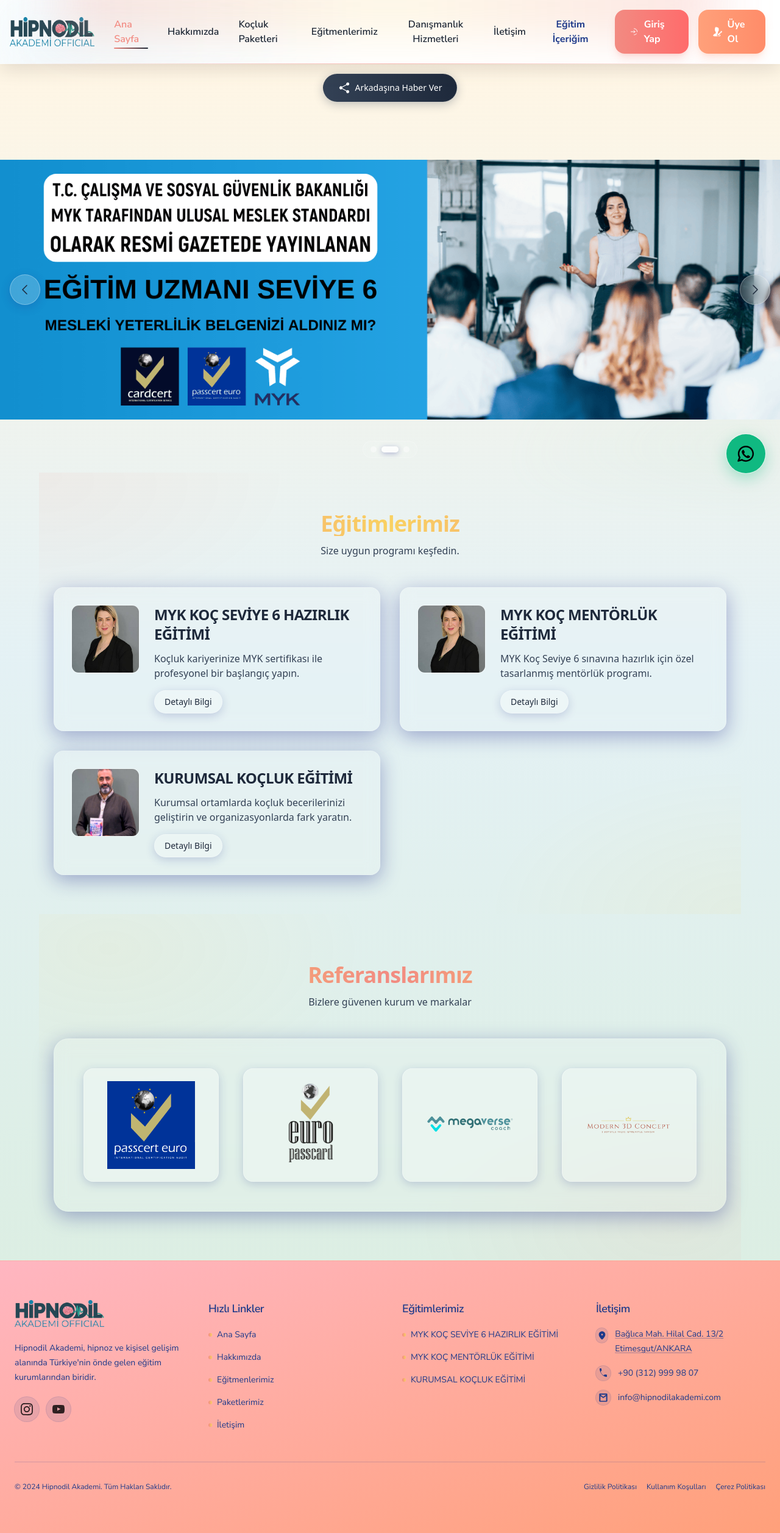
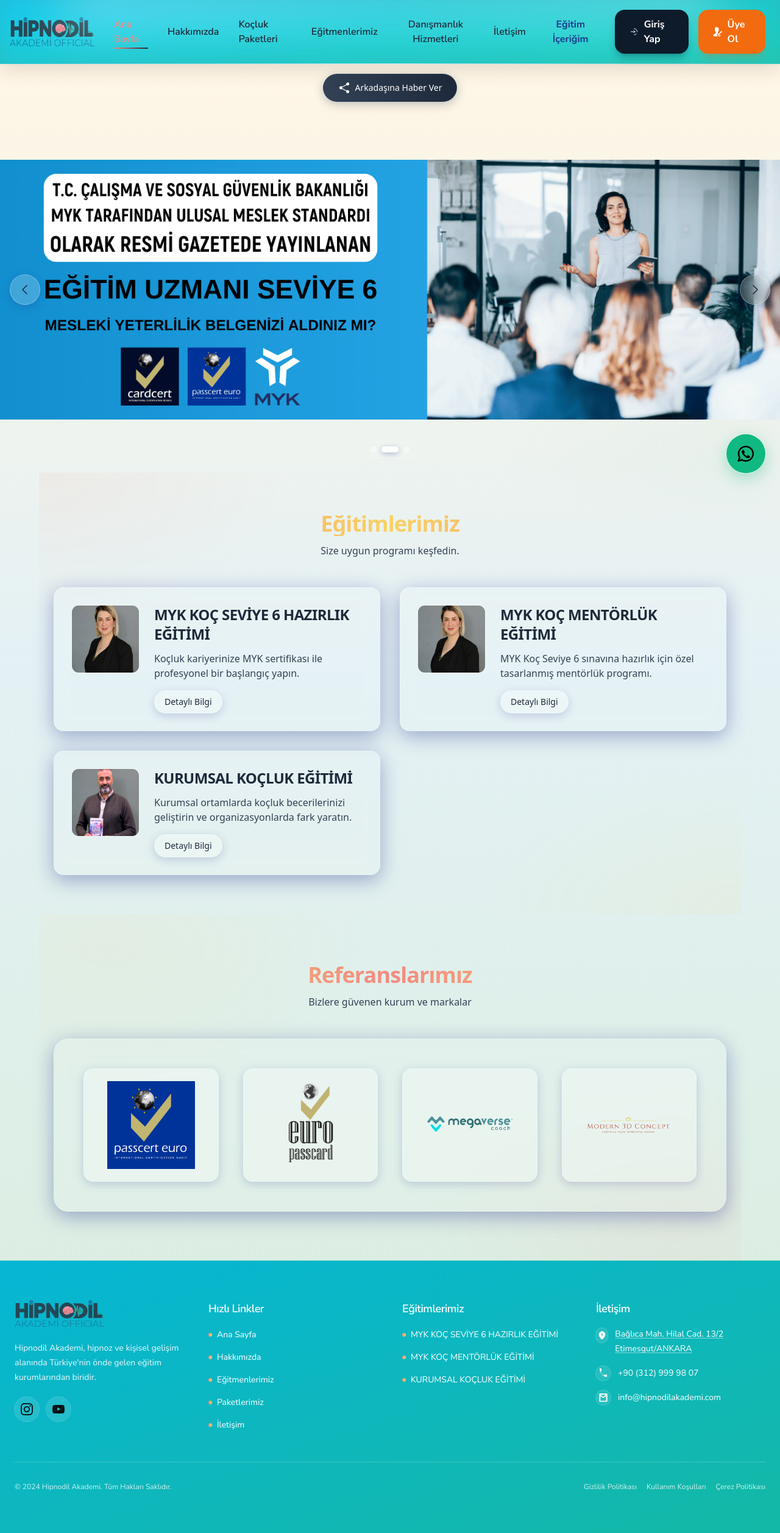
Before and after one commit to tetik-mehmet/hipnodil-akademi, a Next.js app: page / in a window 1280 px wide. Shown: the whole page at 61% size. Built offline with nearby package versions, Linux system fonts and the light colour scheme.

Commit message:
footer header frontend

```diff
--- a/app/components/Footer.js
+++ b/app/components/Footer.js
@@ -23,7 +23,7 @@
     });
   };
   return (
-    <footer className="relative mt-0 w-full overflow-hidden bg-gradient-to-br from-[#FFB6C1] to-[#FFA07A] backdrop-blur-xl backdrop-saturate-150 border-t border-[#FFB6C1]/30">
+    <footer className="relative mt-0 w-full overflow-hidden bg-gradient-to-br from-[#06b6d4] to-[#14b8a6] backdrop-blur-xl backdrop-saturate-150 border-t border-white/20">
       <div className="relative mx-auto max-w-7xl px-4 py-12 md:px-6 md:py-16">
         <div className="grid grid-cols-1 gap-10 md:grid-cols-4">
           {/* Logo + Tanım */}
@@ -38,7 +38,7 @@
                 priority
               />
             </Link>
-            <p className="mt-4 text-sm/6 text-[#1e3a8a]">
+            <p className="mt-4 text-sm/6 text-white/90">
               Hipnodil Akademi, hipnoz ve kişisel gelişim alanında
               Türkiye&#39;nin önde gelen eğitim kurumlarından biridir.
             </p>
@@ -73,7 +73,7 @@
                       ? "noopener noreferrer"
                       : undefined
                   }
-                  className="group relative inline-flex h-10 w-10 items-center justify-center rounded-full bg-[#1e3a8a]/10 ring-1 ring-[#1e3a8a]/20 transition-all duration-300 hover:bg-[#1e3a8a]/20 hover:scale-110 hover:rotate-3 hover:shadow-lg hover:shadow-[#1e3a8a]/25"
+                  className="group relative inline-flex h-10 w-10 items-center justify-center rounded-full bg-white/10 ring-1 ring-white/20 transition-all duration-300 hover:bg-white/20 hover:scale-110 hover:rotate-3 hover:shadow-lg hover:shadow-white/25"
                 >
                   {item.src ? (
                     <Image
@@ -81,13 +81,13 @@
                       alt={item.label}
                       width={20}
                       height={20}
-                      className="h-5 w-5 object-contain opacity-80 transition-all duration-300 group-hover:opacity-100 group-hover:scale-110 group-hover:rotate-6"
+                      className="h-5 w-5 object-contain opacity-90 transition-all duration-300 group-hover:opacity-100 group-hover:scale-110 group-hover:rotate-6"
                       priority={false}
                     />
                   ) : (
                     <svg
                       viewBox="0 0 24 24"
-                      className="h-5 w-5 text-[#1e3a8a] transition-all duration-300 group-hover:text-[#1e3a8a]/80 group-hover:scale-110 group-hover:rotate-6"
+                      className="h-5 w-5 text-white transition-all duration-300 group-hover:text-white/90 group-hover:scale-110 group-hover:rotate-6"
                       fill="currentColor"
                       aria-hidden
                     >
@@ -101,7 +101,7 @@
 
           {/* Hızlı Linkler */}
           <div>
-            <h3 className="text-lg font-semibold tracking-tight text-[#1e3a8a]">
+            <h3 className="text-lg font-semibold tracking-tight text-white">
               Hızlı Linkler
             </h3>
             <ul className="mt-4 space-y-3 text-sm/6">
@@ -115,10 +115,10 @@
                 <li key={l.label}>
                   <Link
                     href={l.href}
-                    className="group inline-flex items-center gap-2 text-[#1e3a8a] transition hover:text-[#1e3a8a]/80"
+                    className="group inline-flex items-center gap-2 text-white transition hover:text-white/90"
                   >
                     <span className="h-1.5 w-1.5 rounded-full bg-gradient-to-r from-[#F28B82] to-[#F9D162]" />
-                    <span className="relative after:absolute after:-bottom-0.5 after:left-0 after:h-px after:w-0 after:bg-[#1e3a8a] after:transition-all group-hover:after:w-full">
+                    <span className="relative after:absolute after:-bottom-0.5 after:left-0 after:h-px after:w-0 after:bg-white after:transition-all group-hover:after:w-full">
                       {l.label}
                     </span>
                   </Link>
@@ -129,7 +129,7 @@
 
           {/* Eğitimlerimiz */}
           <div>
-            <h3 className="text-lg font-semibold tracking-tight text-[#1e3a8a]">
+            <h3 className="text-lg font-semibold tracking-tight text-white">
               Eğitimlerimiz
             </h3>
             <ul className="mt-4 space-y-3 text-sm/6">
@@ -147,13 +147,13 @@
                   href: "/kurslar/kurumsal_kocluk",
                 },
               ].map((item) => (
-                <li key={item.label} className="text-[#1e3a8a]">
+                <li key={item.label} className="text-white">
                   <Link
                     href={item.href}
-                    className="group inline-flex items-center gap-2 transition hover:text-[#1e3a8a]/80"
+                    className="group inline-flex items-center gap-2 transition hover:text-white/90"
                   >
                     <span className="h-1.5 w-1.5 rounded-full bg-gradient-to-r from-[#F28B82] to-[#F9D162]" />
-                    <span className="relative after:absolute after:-bottom-0.5 after:left-0 after:h-px after:w-0 after:bg-[#1e3a8a] after:transition-all group-hover:after:w-full">
+                    <span className="relative after:absolute after:-bottom-0.5 after:left-0 after:h-px after:w-0 after:bg-white after:transition-all group-hover:after:w-full">
                       {item.label}
                     </span>
                   </Link>
@@ -164,15 +164,15 @@
 
           {/* İletişim */}
           <div>
-            <h3 className="text-lg font-semibold tracking-tight text-[#1e3a8a]">
+            <h3 className="text-lg font-semibold tracking-tight text-white">
               İletişim
             </h3>
-            <ul className="mt-4 space-y-4 text-sm/6 text-[#1e3a8a]">
+            <ul className="mt-4 space-y-4 text-sm/6 text-white">
               <li className="flex items-start gap-3">
-                <span className="mt-0.5 inline-flex h-6 w-6 items-center justify-center rounded-full bg-[#1e3a8a]/10 ring-1 ring-[#1e3a8a]/20">
+                <span className="mt-0.5 inline-flex h-6 w-6 items-center justify-center rounded-full bg-white/10 ring-1 ring-white/20">
                   <svg
                     viewBox="0 0 24 24"
-                    className="h-4 w-4 text-[#1e3a8a]"
+                    className="h-4 w-4 text-white"
                     fill="currentColor"
                   >
                     <path d="M12 2C7.58 2 4 5.58 4 10c0 5.25 7 12 8 12s8-6.75 8-12c0-4.42-3.58-8-8-8Zm0 10a2 2 0 1 1 0-4 2 2 0 0 1 0 4Z" />
@@ -182,30 +182,30 @@
                   href="https://www.google.com/maps?q=Ba%C4%9Fl%C4%B1ca%20Mah.%20Hilal%20Cad.%2013%2F2%20Etimesgut%2FANKARA"
                   target="_blank"
                   rel="noopener noreferrer"
-                  className="hover:text-[#1e3a8a]/80 underline decoration-[#1e3a8a]/40 underline-offset-2"
+                  className="hover:text-white/90 underline decoration-white/50 underline-offset-2"
                 >
                   Bağlıca Mah. Hilal Cad. 13/2 Etimesgut/ANKARA
                 </a>
               </li>
               <li className="flex items-center gap-3">
-                <span className="inline-flex h-6 w-6 items-center justify-center rounded-full bg-[#1e3a8a]/10 ring-1 ring-[#1e3a8a]/20">
+                <span className="inline-flex h-6 w-6 items-center justify-center rounded-full bg-white/10 ring-1 ring-white/20">
                   <svg
                     viewBox="0 0 24 24"
-                    className="h-4 w-4 text-[#1e3a8a]"
+                    className="h-4 w-4 text-white"
                     fill="currentColor"
                   >
                     <path d="M6.62 10.79a15.05 15.05 0 0 0 6.59 6.59l2.2-2.2a1 1 0 0 1 1.03-.24c1.12.37 2.33.57 3.56.57a1 1 0 0 1 1 1V20a1 1 0 0 1-1 1C12.85 21 3 11.15 3 0.99A1 1 0 0 1 4 0h2.49a1 1 0 0 1 1 1c0 1.23.2 2.44.57 3.56a1 1 0 0 1-.24 1.03l-2.2 2.2Z" />
                   </svg>
                 </span>
-                <a href="tel:+903129998807" className="hover:text-[#1e3a8a]/80">
+                <a href="tel:+903129998807" className="hover:text-white/90">
                   +90 (312) 999 98 07
                 </a>
               </li>
               <li className="flex items-center gap-3">
-                <span className="inline-flex h-6 w-6 items-center justify-center rounded-full bg-[#1e3a8a]/10 ring-1 ring-[#1e3a8a]/20">
+                <span className="inline-flex h-6 w-6 items-center justify-center rounded-full bg-white/10 ring-1 ring-white/20">
                   <svg
                     viewBox="0 0 24 24"
-                    className="h-4 w-4 text-[#1e3a8a]"
+                    className="h-4 w-4 text-white"
                     fill="currentColor"
                   >
                     <path d="M2 4a2 2 0 0 1 2-2h16a2 2 0 0 1 2 2v16a2 2 0 0 1-2 2H4a2 2 0 0 1-2-2V4Zm3 1 7 5 7-5H5Zm14 3.24-7 5-7-5V20h14V8.24Z" />
@@ -213,7 +213,7 @@
                 </span>
                 <a
                   href="mailto:info@hipnodilakademi.com"
-                  className="hover:text-[#1e3a8a]/80"
+                  className="hover:text-white/90"
                 >
                   info@hipnodilakademi.com
                 </a>
@@ -223,26 +223,17 @@
         </div>
 
         {/* Alt Çizgi ve Telif */}
-        <div className="mt-10 border-t border-[#1e3a8a]/20 pt-6 text-xs/6 text-[#1e3a8a] md:mt-12 md:pt-7">
+        <div className="mt-10 border-t border-white/20 pt-6 text-xs/6 text-white/80 md:mt-12 md:pt-7">
           <div className="flex flex-col items-start justify-between gap-4 md:flex-row md:items-center">
             <p>© 2024 Hipnodil Akademi. Tüm Hakları Saklıdır.</p>
             <div className="flex flex-wrap items-center gap-4">
-              <Link
-                href="#"
-                className="hover:text-[#1e3a8a]/80 transition-colors"
-              >
+              <Link href="#" className="hover:text-white/90 transition-colors">
                 Gizlilik Politikası
               </Link>
-              <Link
-                href="#"
-                className="hover:text-[#1e3a8a]/80 transition-colors"
-              >
+              <Link href="#" className="hover:text-white/90 transition-colors">
                 Kullanım Koşulları
               </Link>
-              <Link
-                href="#"
-                className="hover:text-[#1e3a8a]/80 transition-colors"
-              >
+              <Link href="#" className="hover:text-white/90 transition-colors">
                 Çerez Politikası
               </Link>
             </div>
@@ -255,7 +246,7 @@
         <button
           onClick={scrollToTop}
           aria-label="Sayfanın en üstüne git"
-          className="fixed bottom-6 left-6 z-50 inline-flex h-12 w-12 items-center justify-center rounded-full bg-gradient-to-r from-[#1e3a8a] to-[#1e40af] text-white shadow-lg shadow-[#1e3a8a]/25 transition-all duration-300 hover:scale-110 hover:shadow-xl hover:shadow-[#1e3a8a]/40 focus:outline-none focus:ring-2 focus:ring-[#1e3a8a]/50 focus:ring-offset-2"
+          className="fixed bottom-6 left-6 z-50 inline-flex h-12 w-12 items-center justify-center rounded-full bg-gradient-to-r from-[#0e7490] to-[#0f766e] text-white shadow-lg shadow-black/20 transition-all duration-300 hover:scale-110 hover:shadow-xl hover:shadow-black/30 focus:outline-none focus:ring-2 focus:ring-white/40 focus:ring-offset-2"
         >
           <svg
             className="h-6 w-6 transition-transform duration-300 group-hover:-translate-y-0.5"
--- a/app/components/Header.js
+++ b/app/components/Header.js
@@ -84,10 +84,15 @@
     checkAuthAndRedirect();
   };
   return (
-    <header className="sticky top-0 z-50 w-full bg-white md:bg-white/10 md:supports-[backdrop-filter]:bg-white/10 md:backdrop-blur-xl md:backdrop-saturate-150 border-b border-gray-200 md:border-white/20 shadow-[0_8px_30px_rgba(0,0,0,0.12)]">
+    <header className="sticky top-0 z-50 w-full bg-gradient-to-br from-[#06b6d4] to-[#14b8a6] border-b border-white/20 shadow-[0_8px_30px_rgba(0,0,0,0.12)]">
+      {/* Glassmorphism overlay */}
+      <div
+        aria-hidden
+        className="pointer-events-none absolute inset-0 bg-white/15 supports-[backdrop-filter]:bg-white/10 backdrop-blur-xl backdrop-saturate-150"
+      />
       <div className="relative mx-auto flex max-w-7xl items-center justify-between px-4 py-3 md:px-6 md:py-4">
         {/* Dekoratif yumuşak parıltı */}
-        <div className="pointer-events-none absolute inset-x-0 -top-8 mx-auto h-16 max-w-5xl scale-100 bg-gradient-to-r from-[#F28B82]/30 via-[#F9D162]/20 to-[#F28B82]/30 blur-2xl md:h-20 md:scale-105" />
+        <div className="pointer-events-none absolute inset-x-0 -top-8 mx-auto h-16 max-w-5xl scale-100 bg-gradient-to-r from-white/30 via-white/20 to-white/30 blur-2xl md:h-20 md:scale-105" />
         <Link href="/" className="flex items-center gap-3 -ml-2">
           <Image
             src="/hipnodilakademilogo.png"
@@ -288,7 +293,7 @@
             <>
               <Link
                 href="/login"
-                className="group relative overflow-hidden rounded-2xl bg-gradient-to-r from-[#F28B82] to-[#FF6B6B] px-6 py-3 font-bold text-white shadow-lg shadow-[#F28B82]/25 transition-all duration-300 ease-out hover:shadow-xl hover:shadow-[#F28B82]/40 hover:-translate-y-1 hover:scale-105 focus-visible:outline-none focus-visible:ring-2 focus-visible:ring-[#F28B82]/60 active:scale-95"
+                className="group relative overflow-hidden rounded-2xl bg-[#0D1B2A] px-6 py-3 font-bold text-white shadow-lg shadow-[#0D1B2A]/25 transition-all duration-300 ease-out hover:shadow-xl hover:shadow-[#0D1B2A]/40 hover:-translate-y-1 hover:scale-105 focus-visible:outline-none focus-visible:ring-2 focus-visible:ring-[#0D1B2A]/60 active:scale-95"
               >
                 <span className="relative z-10 flex items-center gap-2">
                   <svg
@@ -313,12 +318,10 @@
                   </svg>
                   Giriş Yap
                 </span>
-                <div className="absolute inset-0 bg-gradient-to-r from-[#FF6B6B] to-[#FF8E8E] opacity-0 transition-opacity duration-300 group-hover:opacity-100"></div>
-                <div className="absolute inset-0 bg-white/20 opacity-0 transition-opacity duration-300 group-hover:opacity-100"></div>
               </Link>
               <Link
                 href="/signup"
-                className="group relative overflow-hidden rounded-2xl bg-gradient-to-r from-[#FFA07A] to-[#FF8C69] px-6 py-3 font-bold text-white shadow-lg shadow-[#FFA07A]/25 transition-all duration-300 ease-out hover:shadow-xl hover:shadow-[#FFA07A]/40 hover:-translate-y-1 hover:scale-105 focus-visible:outline-none focus-visible:ring-2 focus-visible:ring-[#FFA07A]/60 active:scale-95"
+                className="group relative overflow-hidden rounded-2xl bg-[#F26B0F] px-6 py-3 font-bold text-white shadow-lg shadow-[#F26B0F]/25 transition-all duration-300 ease-out hover:shadow-xl hover:shadow-[#F26B0F]/40 hover:-translate-y-1 hover:scale-105 focus-visible:outline-none focus-visible:ring-2 focus-visible:ring-[#F26B0F]/60 active:scale-95"
               >
                 <span className="relative z-10 flex items-center gap-2">
                   <svg
@@ -332,8 +335,6 @@
                   </svg>
                   Üye Ol
                 </span>
-                <div className="absolute inset-0 bg-gradient-to-r from-[#FF8C69] to-[#FF7F50] opacity-0 transition-opacity duration-300 group-hover:opacity-100"></div>
-                <div className="absolute inset-0 bg-white/20 opacity-0 transition-opacity duration-300 group-hover:opacity-100"></div>
               </Link>
             </>
           )}
@@ -529,7 +530,7 @@
                   <>
                     <Link
                       href="/login"
-                      className="group relative overflow-hidden rounded-2xl bg-gradient-to-r from-[#F28B82] to-[#FF6B6B] px-6 py-3 font-bold text-white shadow-lg shadow-[#F28B82]/25 transition-all duration-300 ease-out hover:shadow-xl hover:shadow-[#F28B82]/40 hover:-translate-y-1 hover:scale-105 focus-visible:outline-none focus-visible:ring-2 focus-visible:ring-[#F28B82]/60 active:scale-95"
+                      className="group relative overflow-hidden rounded-2xl bg-[#0D1B2A] px-6 py-3 font-bold text-white shadow-lg shadow-[#0D1B2A]/25 transition-all duration-300 ease-out hover:shadow-xl hover:shadow-[#0D1B2A]/40 hover:-translate-y-1 hover:scale-105 focus-visible:outline-none focus-visible:ring-2 focus-visible:ring-[#0D1B2A]/60 active:scale-95"
                       onClick={() => setIsOpen(false)}
                     >
                       <span className="relative z-10 flex items-center justify-center gap-2">
@@ -555,12 +556,10 @@
                         </svg>
                         Giriş Yap
                       </span>
-                      <div className="absolute inset-0 bg-gradient-to-r from-[#FF6B6B] to-[#FF8E8E] opacity-0 transition-opacity duration-300 group-hover:opacity-100"></div>
-                      <div className="absolute inset-0 bg-white/20 opacity-0 transition-opacity duration-300 group-hover:opacity-100"></div>
                     </Link>
                     <Link
                       href="/signup"
-                      className="group relative overflow-hidden rounded-2xl bg-gradient-to-r from-[#FFA07A] to-[#FF8C69] px-6 py-3 font-bold text-white shadow-lg shadow-[#FFA07A]/25 transition-all duration-300 ease-out hover:shadow-xl hover:shadow-[#FFA07A]/40 hover:-translate-y-1 hover:scale-105 focus-visible:outline-none focus-visible:ring-2 focus-visible:ring-[#FFA07A]/60 active:scale-95"
+                      className="group relative overflow-hidden rounded-2xl bg-[#F26B0F] px-6 py-3 font-bold text-white shadow-lg shadow-[#F26B0F]/25 transition-all duration-300 ease-out hover:shadow-xl hover:shadow-[#F26B0F]/40 hover:-translate-y-1 hover:scale-105 focus-visible:outline-none focus-visible:ring-2 focus-visible:ring-[#F26B0F]/60 active:scale-95"
                       onClick={() => setIsOpen(false)}
                     >
                       <span className="relative z-10 flex items-center justify-center gap-2">
@@ -575,8 +574,6 @@
                         </svg>
                         Üye Ol
                       </span>
-                      <div className="absolute inset-0 bg-gradient-to-r from-[#FF8C69] to-[#FF7F50] opacity-0 transition-opacity duration-300 group-hover:opacity-100"></div>
-                      <div className="absolute inset-0 bg-white/20 opacity-0 transition-opacity duration-300 group-hover:opacity-100"></div>
                     </Link>
                   </>
                 )}
@@ -586,7 +583,7 @@
         )}
 
         {/* İnce gradient alt çizgi */}
-        <div className="pointer-events-none absolute inset-x-0 -bottom-[1px] h-px bg-gradient-to-r from-transparent via-[#F28B82]/60 to-transparent" />
+        <div className="pointer-events-none absolute inset-x-0 -bottom-[1px] h-px bg-gradient-to-r from-transparent via-white/70 to-transparent" />
       </div>
 
       {/* Hata mesajı */}
```
